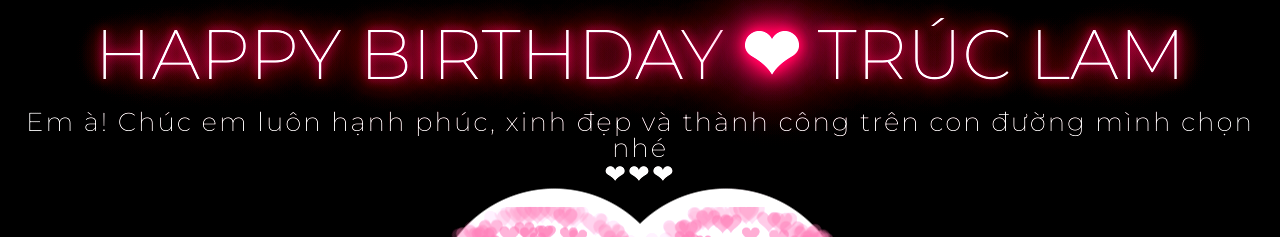
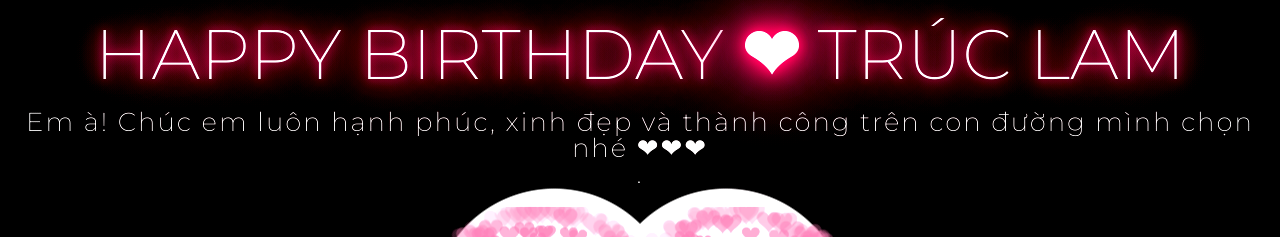
Before and after one commit to nguyenlong029/nguyenlong029.github.io, a plain HTML site: page index.html in a window 1280 px wide. Shown: the top 237 px of the page. Drawn offline with nearby package versions, Linux system fonts and the light colour scheme; animation ran at ten frames a second.

Commit message:
Update index.html

```diff
--- a/index.html
+++ b/index.html
@@ -24,8 +24,8 @@
       <!-- EDIT HERE -->
       <h3 class="STARDUST1">28/7/2023</h3>
       <h1 class="STARDUST2">HAPPY BIRTHDAY <strong>❤</strong> TRÚC LAM</h1>
-      <h3 class="STARDUST3">Em à! Chúc em luôn hạnh phúc, xinh đẹp và thành công trên con đường mình chọn nhé</h3>
-      <h3 class="STARDUST3"> ❤❤❤ </h3>
+      <h3 class="STARDUST3">Em à! Chúc em luôn hạnh phúc, xinh đẹp và thành công trên con đường mình chọn nhé ❤❤❤</h3>
+      <h3 class="STARDUST3">    .   </h3>
       <img class="img" src="tải xuống.png" alt="JUNO_OKYO" />
       <canvas id="pinkboard"></canvas>
     </div>
```
